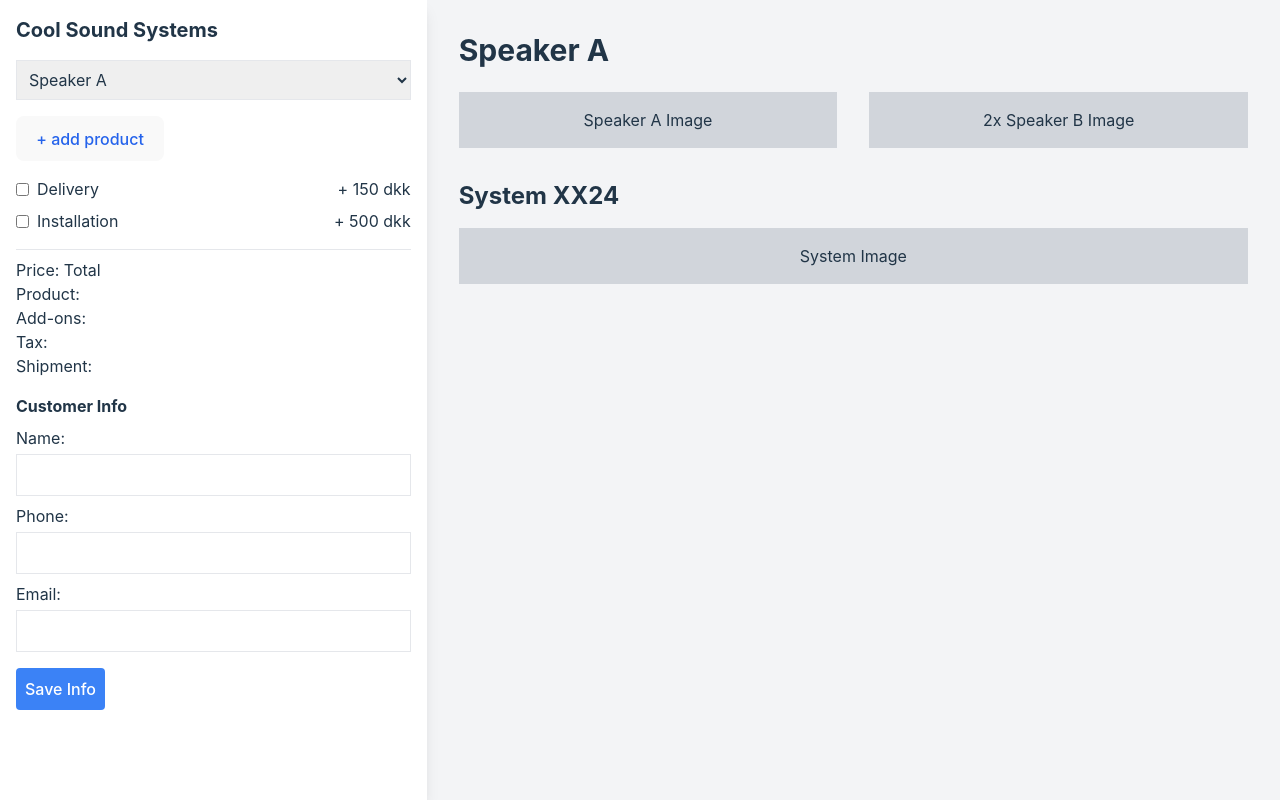
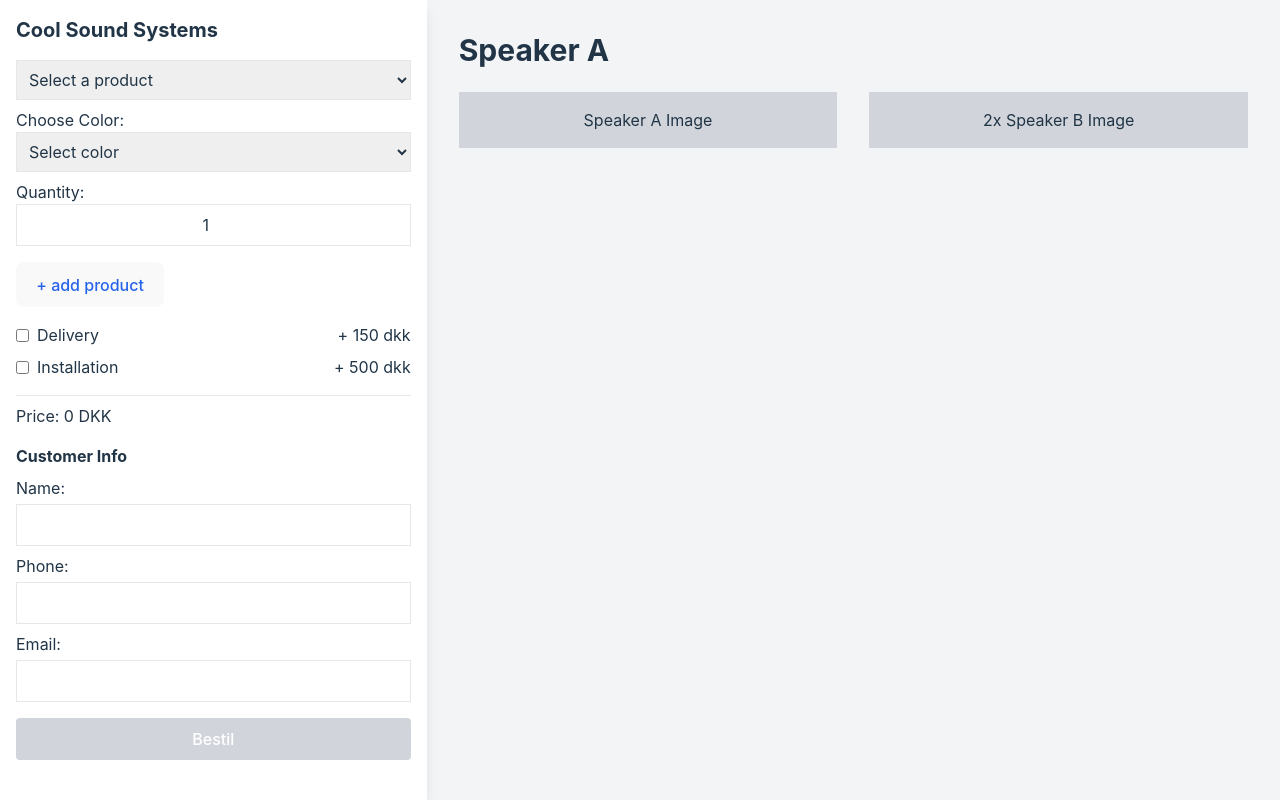
Before and after one commit to FinkThePanda/Mercura, a React (Vite) app in the folder MercuraTest/sound-system-configuration/: page / in a window 1280 px wide. Built offline with nearby package versions, Linux system fonts and the light colour scheme.

Commit message:
Ændringer: man kan nu ikke 'bestille' produktet uden at mindst 1 produkt er tilføjet til 'kurven'. Tilføjet pris til produkter og logik til og beregne samlet pris. Slettet ‘save info’ knap.

```diff
--- a/MercuraTest/sound-system-configuration/src/App.tsx
+++ b/MercuraTest/sound-system-configuration/src/App.tsx
@@ -2,21 +2,27 @@ import React, { useState } from 'react';
 
 // Eksempelproduktkatalog
 const productCatalog = [
-  { id: 1, name: 'Speaker A' },
-  { id: 2, name: 'Speaker B' },
-  { id: 3, name: 'Speaker C' },
-  { id: 4, name: 'Speaker D' },
-  { id: 5, name: 'System XX24' },
-  { id: 6, name: 'System XX20' },
-
+  { id: 1, name: 'Speaker A', price: 1200 },
+  { id: 2, name: 'Speaker B', price: 1500 },
+  { id: 3, name: 'Speaker C', price: 1000 },
+  { id: 4, name: 'Speaker D', price: 2000 },
+  { id: 5, name: 'System XX24', price: 4000 },
+  { id: 6, name: 'System XX20', price: 3500 },
 ];
 
 // Farvevalg
-const availableColors = ["Red", "Blue", "Green", "Black", "White"];
+const availableColors = ["", "Red", "Blue", "Green", "Black", "White"]; // Include an empty string for no selection
 
 const App: React.FC = () => {
-  const [selectedProducts, setSelectedProducts] = useState<{ id: number; name: string; quantity: number; color: string }[]>([]);
-  const [selectedProduct, setSelectedProduct] = useState<number>(productCatalog[0].id); // Vælg første produkt som standard
+  const [selectedProducts, setSelectedProducts] = useState<{ id: number; name: string; quantity: number; color: string; price: number }[]>([]);
+  const [selectedProduct, setSelectedProduct] = useState<number | null>(null); // Start with no product selected
+  const [selectedColor, setSelectedColor] = useState<string>(""); // Start with no color selected
+  const [quantity, setQuantity] = useState<number>(1); // Default quantity is 1
+
+  const [delivery, setDelivery] = useState<boolean>(false); // Delivery option
+  const [installation, setInstallation] = useState<boolean>(false); // Installation option
+  const [totalPrice, setTotalPrice] = useState<number>(0); // Total price
+  const [errors, setErrors] = useState<string[]>([]); // Holds validation errors
 
   // Tilstand til at gemme kundeoplysninger
   const [customerInfo, setCustomerInfo] = useState({
@@ -34,15 +40,33 @@ const App: React.FC = () => {
     }));
   };
 
-  // Funktion til at gemme oplysninger
-  const saveCustomerInfo = () => {
-    console.log("Customer Info Saved:", customerInfo);
-    // Her kan dataene sendes til en server eller gemmes i lokal storage
-  };
+  // Funktion til at tilføje et produkt til listen over valgte produkter
+  const addProduct = () => {
+    setErrors([]); // Reset error messages
 
-  // Funktion til at tilføje et produkt til listen over valgte produkter
-  const addProduct = (product: { id: number; name: string }) => {
-    setSelectedProducts((prevProducts) => [...prevProducts, { ...product, quantity: 1, color: availableColors[0] }]); // Tilføjer produktet med standard quantity på 1 og default color
+    const newErrors = [];
+    if (!selectedProduct) {
+      newErrors.push("Please select a product.");
+    }
+    if (quantity <= 0 || !Number.isInteger(quantity)) {
+      newErrors.push("Quantity must be a positive integer.");
+    }
+    if (!selectedColor) {
+      newErrors.push("Please select a color.");
+    }
+
+    if (newErrors.length > 0) {
+      setErrors(newErrors);
+      return;
+    }
+
+    const productToAdd = productCatalog.find((p) => p.id === selectedProduct);
+    if (productToAdd) {
+      setSelectedProducts((prevProducts) => [
+        ...prevProducts,
+        { ...productToAdd, quantity: quantity, color: selectedColor },
+      ]);
+    }
   };
 
   // Funktion til at fjerne et produkt fra listen
@@ -52,11 +76,15 @@ const App: React.FC = () => {
 
   // Funktion til at opdatere antallet af et produkt
   const updateProductQuantity = (productId: number, newQuantity: number) => {
+    if (newQuantity > 0 && Number.isInteger(newQuantity)) {
       setSelectedProducts((prevProducts) =>
         prevProducts.map((product) =>
           product.id === productId ? { ...product, quantity: newQuantity } : product
         )
       );
+    } else {
+      setErrors([...errors, "Quantity must be a positive integer."]);
+    }
   };
 
   // Funktion til at opdatere farven af et produkt
@@ -73,18 +101,53 @@ const App: React.FC = () => {
     (product) => !selectedProducts.some((selectedProduct) => selectedProduct.id === product.id)
   );
 
+  // Funktion til at beregne totalprisen
+  const calculateTotalPrice = () => {
+    const productsPrice = selectedProducts.reduce(
+      (acc, product) => acc + product.price * product.quantity,
+      0
+    );
+    const deliveryPrice = delivery ? 150 : 0;
+    const installationPrice = installation ? 500 : 0;
+    setTotalPrice(productsPrice + deliveryPrice + installationPrice);
+  };
+
+  // Beregn totalprisen hver gang der ændres i kurven
+  React.useEffect(() => {
+    calculateTotalPrice();
+  }, [selectedProducts, delivery, installation]);
+
+  // Funktion til at bestille produkter
+  const placeOrder = () => {
+    if (selectedProducts.length > 0) {
+      alert("Order placed successfully!");
+      // Her kan du sende data til backend eller lave en anden handling
+    }
+  };
+
   return (
     <div className="min-h-screen h-screen flex bg-gray-100">
       {/* Sidebar */}
       <div className="w-1/3 bg-white p-4 shadow-lg h-full overflow-y-scroll">
         <h2 className="text-xl font-bold mb-4">Cool Sound Systems</h2>
 
+        {/* Valideringsfejl */}
+        {errors.length > 0 && (
+          <div className="bg-red-100 text-red-700 p-2 mb-4">
+            <ul>
+              {errors.map((error, index) => (
+                <li key={index}>{error}</li>
+              ))}
+            </ul>
+          </div>
+        )}
+
         {/* Valgte Produkter */}
         <div className="mb-4">
           {selectedProducts.map((product) => (
             <div key={product.id} className="border p-2 mb-2 flex flex-col">
               <div className="flex justify-between items-center">
-                <span>{product.name}</span>
+                <span>{product.name} - {product.price} DKK</span>
                 {/* Input for at ændre mængden af produktet */}
                 <input
                   type="number"
@@ -111,7 +174,7 @@ const App: React.FC = () => {
                 >
                   {availableColors.map((color) => (
                     <option key={color} value={color}>
-                      {color}
+                      {color || "Select color"}
                     </option>
                   ))}
                 </select>
@@ -124,24 +187,50 @@ const App: React.FC = () => {
         <div className="mb-4">
           <select
             className="border p-2 mb-2 w-full"
-            value={selectedProduct}
+            value={selectedProduct ?? ""}
             onChange={(e) => setSelectedProduct(parseInt(e.target.value))}
           >
+            <option value="" disabled>
+              Select a product
+            </option>
             {availableProducts.map((product) => (
               <option key={product.id} value={product.id}>
                 {product.name}
               </option>
             ))}
           </select>
+
+          {/* Farvevælger før tilføjelse */}
+          <div className="mb-2">
+            <label className="block">Choose Color:</label>
+            <select
+              value={selectedColor}
+              onChange={(e) => setSelectedColor(e.target.value)}
+              className="border p-2 w-full"
+            >
+              {availableColors.map((color) => (
+                <option key={color} value={color}>
+                  {color || "Select color"}
+                </option>
+              ))}
+            </select>
+          </div>
+
+          {/* Antal */}
+          <div className="mb-2">
+            <label className="block">Quantity:</label>
+            <input
+              type="number"
+              min="1"
+              value={quantity}
+              onChange={(e) => setQuantity(parseInt(e.target.value))}
+              className="border p-2 w-full text-center"
+            />
+          </div>
+
           <button
             className="mt-2 text-blue-600 hover:underline"
-            onClick={() => {
-              const productToAdd = productCatalog.find((p) => p.id === selectedProduct);
-              if (productToAdd) {
-                addProduct(productToAdd);
-              }
-            }}
-            disabled={availableProducts.length === 0} // Disabler knappen hvis alle produkter er tilføjet
+            onClick={addProduct}
           >
             + add product
           </button>
@@ -150,11 +239,21 @@ const App: React.FC = () => {
         {/* Options */}
         <div className="mb-4">
           <label className="flex items-center mb-2">
-            <input type="checkbox" className="mr-2" />
+            <input
+              type="checkbox"
+              className="mr-2"
+              checked={delivery}
+              onChange={() => setDelivery(!delivery)}
+            />
             Delivery <span className="ml-auto">+ 150 dkk</span>
           </label>
           <label className="flex items-center">
-            <input type="checkbox" className="mr-2" />
+            <input
+              type="checkbox"
+              className="mr-2"
+              checked={installation}
+              onChange={() => setInstallation(!installation)}
+            />
             Installation <span className="ml-auto">+ 500 dkk</span>
           </label>
         </div>
@@ -162,11 +261,7 @@ const App: React.FC = () => {
         {/* Price and Info */}
         <div className="mt-4">
           <div className="border-t pt-2">
-            <p>Price: Total</p>
-            <p>Product: </p>
-            <p>Add-ons: </p>
-            <p>Tax: </p>
-            <p>Shipment: </p>
+            <p>Price: {totalPrice} DKK</p>
           </div>
 
           {/* Customer Info Form */}
@@ -202,13 +297,20 @@ const App: React.FC = () => {
                 className="border p-2 w-full"
               />
             </div>
+          </div>
+        </div>
+
+        {/* Bestil-knap */}
+        <div className="mt-4">
           <button
-              onClick={saveCustomerInfo}
-              className="bg-blue-500 text-white p-2 rounded hover:bg-blue-700"
+            className={`w-full p-2 text-white rounded ${
+              selectedProducts.length > 0 ? "bg-green-500 hover:bg-green-600" : "bg-gray-300"
+            }`}
+            disabled={selectedProducts.length === 0}
+            onClick={placeOrder}
           >
-              Save Info
+            Bestil
           </button>
-          </div>
         </div>
       </div>
 
@@ -225,13 +327,6 @@ const App: React.FC = () => {
             <p>2x Speaker B Image</p>
           </div>
         </div>
-
-        <div className="mt-8">
-          <h2 className="text-2xl font-bold">System XX24</h2>
-          <div className="bg-gray-300 p-4 mt-4 text-center">
-            <p>System Image</p>
-          </div>
-        </div>
       </div>
     </div>
   );
```
Lines whose indentation alone changed are shown as unchanged.
